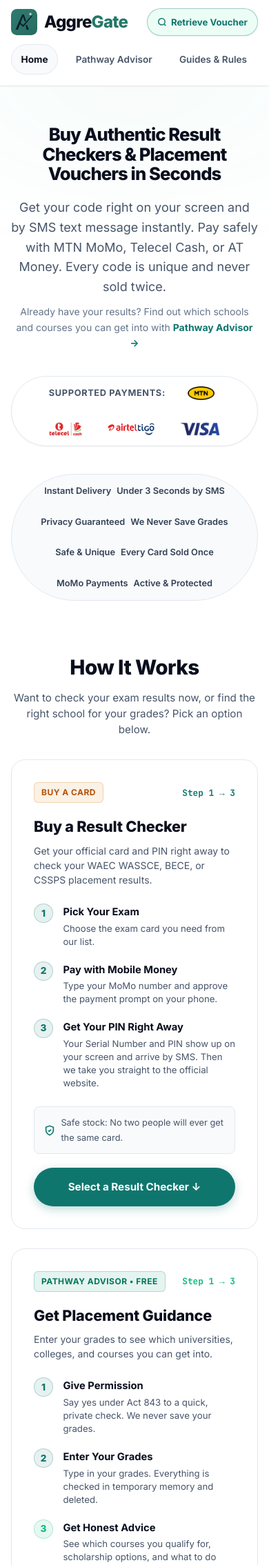
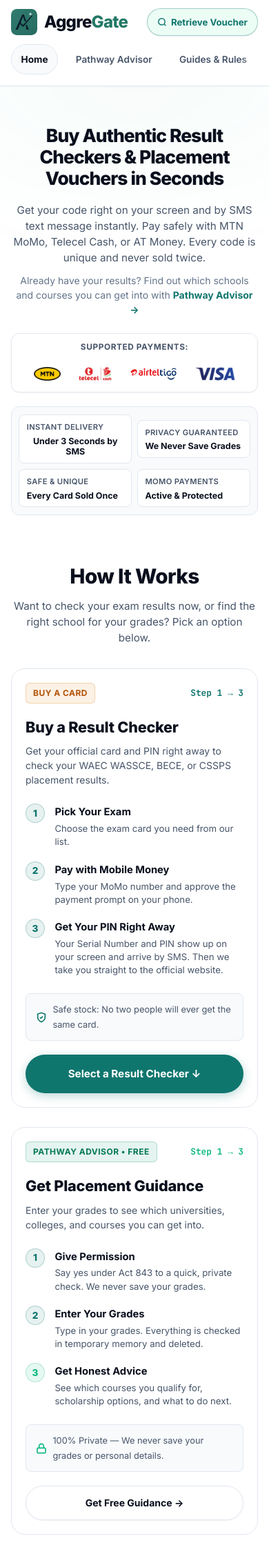
Before and after one commit to bitsedy/UniversalChecker, a FastAPI app: page / in a window 390 px wide. Shown: the top 2269 px of the page at 69% size. Run offline with FastAPI, Linux system fonts and the light colour scheme; data comes from the database, SQL or seed files in the repository; some libraries are stand-ins or nearby versions.

Commit message:
feat(ui): enhance mobile responsiveness, bottom-sheet clearance, and telemetry grid layout

```diff
--- a/checker_platform/static/css/style.css
+++ b/checker_platform/static/css/style.css
@@ -2194,15 +2206,18 @@ footer {
     align-items: center;
     justify-content: center;
   }
-  .btn-nav-lookup {
-    font-size: 0.85rem;
-    min-height: 44px;
-    padding: 0.5rem 1rem;
-    white-space: nowrap;
-    flex-shrink: 0;
-    display: inline-flex;
-    align-items: center;
-    justify-content: center;
+  .nav-links-wrapper::after {
+    content: "";
+    position: absolute;
+    top: 0;
+    right: 0;
+    bottom: 0;
+    width: 24px;
+    background: linear-gradient(to right, transparent, rgba(255, 255, 255, 0.95));
+    pointer-events: none;
+  }
+  .nav-links .btn-nav-lookup {
+    display: none !important; /* Pinned to top row via .mobile-quick-lookup-btn to avoid secondary nav duplication */
   }
 }
 
@@ -2241,6 +2256,77 @@ footer {
     width: 38px;
     height: 38px;
   }
+  .modal-header {
+    padding-right: 2.75rem !important;
+    margin-bottom: 1rem !important;
+  }
+  .modal-header h2 {
+    font-size: clamp(1.15rem, 4.5vw, 1.4rem) !important;
+    line-height: 1.25 !important;
+    word-break: break-word !important;
+  }
+
+  /* Hero Section Ergonomic Adaptation */
+  .hero-title {
+    font-size: clamp(1.65rem, 6.5vw, 2.15rem) !important;
+    line-height: 1.18 !important;
+  }
+  .hero-subtitle {
+    font-size: 0.95rem !important;
+    line-height: 1.5 !important;
+    margin-bottom: 1.5rem !important;
+  }
+  .telco-banner {
+    border-radius: var(--radius-md) !important;
+    width: 100% !important;
+    padding: 0.65rem 0.5rem !important;
+    gap: 0.6rem !important;
+    justify-content: center !important;
+    margin-bottom: 1.25rem !important;
+  }
+  .telco-label {
+    font-size: 0.74rem !important;
+    width: 100% !important;
+    text-align: center !important;
+    margin-bottom: 2px !important;
+    margin-right: 0 !important;
+  }
+  .telemetry-strip {
+    border-radius: var(--radius-md) !important;
+    width: 100% !important;
+    display: grid !important;
+    grid-template-columns: repeat(2, 1fr) !important;
+    gap: 0.5rem !important;
+    padding: 0.65rem !important;
+    margin-bottom: 2rem !important;
+  }
+  .telemetry-metric {
+    display: flex !important;
+    flex-direction: column !important;
+    align-items: flex-start !important;
+    justify-content: center !important;
+    padding: 0.5rem 0.65rem !important;
+    background: #ffffff !important;
+    border-radius: var(--radius-sm) !important;
+    border: 1px solid var(--border-subtle) !important;
+    gap: 3px !important;
+    word-break: normal !important;
+  }
+  .telemetry-metric .telemetry-label {
+    font-size: 0.7rem !important;
+    color: var(--text-muted) !important;
+    white-space: nowrap !important;
+    text-transform: uppercase !important;
+    letter-spacing: 0.03em !important;
+  }
+  .telemetry-metric .telemetry-value {
+    font-size: 0.78rem !important;
+    font-weight: 700 !important;
+    color: var(--text-main) !important;
+    line-height: 1.25 !important;
+    white-space: normal !important;
+    word-break: normal !important;
+  }
 
   /* Form & Action button mobile optimization */
   .lookup-form {
--- a/checker_platform/templates/advisor.html
+++ b/checker_platform/templates/advisor.html
@@ -264,7 +264,7 @@
     </div>
 
     <!-- Exam Selector Tabs -->
-    <div
+    <div class="advisor-tabs-nav"
       style="display: flex; gap: 0.5rem; margin-bottom: 2rem; border-bottom: 1px solid var(--border-subtle); padding-bottom: 0.75rem; flex-wrap: wrap;">
       <button id="tab_bece" onclick="switchExamTab('BECE')"
         style="background: none; border: none; font-size: 0.95rem; font-weight: 800; color: var(--brand-emerald); border-bottom: 3px solid var(--brand-emerald); padding: 0.5rem 1.25rem; cursor: pointer; display: flex; align-items: center; gap: 8px;">
--- a/checker_platform/templates/index.html
+++ b/checker_platform/templates/index.html
@@ -116,7 +116,7 @@
 
     <div style="display: grid; grid-template-columns: repeat(auto-fit, minmax(min(100%, 340px), 1fr)); gap: 1.75rem; align-items: stretch;">
       <!-- Lane 1: Buy a Result Checker -->
-      <div style="background: var(--bg-card); border: 1px solid var(--border-subtle); border-radius: var(--radius-lg); padding: 2rem; box-shadow: var(--shadow-sm); display: flex; flex-direction: column; justify-content: space-between;">
+      <div style="background: var(--bg-card); border: 1px solid var(--border-subtle); border-radius: var(--radius-lg); padding: clamp(1.25rem, 4vw, 2rem); box-shadow: var(--shadow-sm); display: flex; flex-direction: column; justify-content: space-between;">
         <div>
           <div style="display: flex; justify-content: space-between; align-items: center; margin-bottom: 1rem;">
             <span class="card-badge card-badge-popular">
@@ -181,7 +181,7 @@
       </div>
 
       <!-- Lane 2: Pathway Advisor -->
-      <div style="background: var(--bg-card); border: 1px solid var(--border-subtle); border-radius: var(--radius-lg); padding: 2rem; box-shadow: var(--shadow-sm); display: flex; flex-direction: column; justify-content: space-between;">
+      <div style="background: var(--bg-card); border: 1px solid var(--border-subtle); border-radius: var(--radius-lg); padding: clamp(1.25rem, 4vw, 2rem); box-shadow: var(--shadow-sm); display: flex; flex-direction: column; justify-content: space-between;">
         <div>
           <div style="display: flex; justify-content: space-between; align-items: center; margin-bottom: 1rem;">
             <span class="card-badge card-badge-demand">
```
Also changed, not shown: other parts of checker_platform/static/css/style.css (+56 -2 lines).
